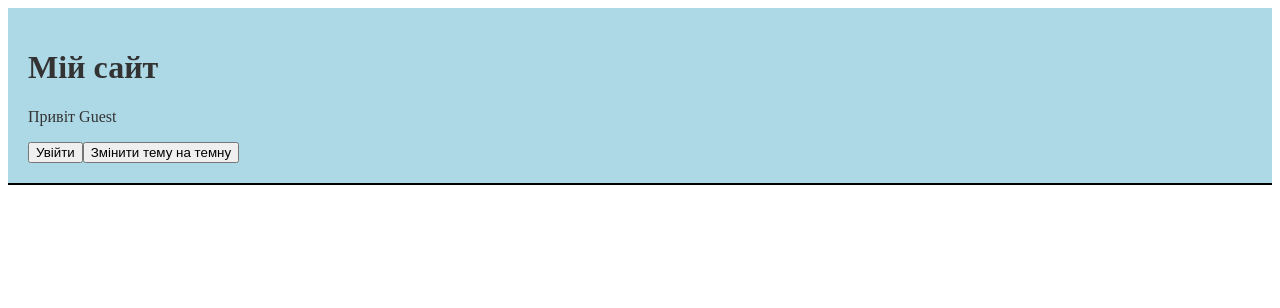
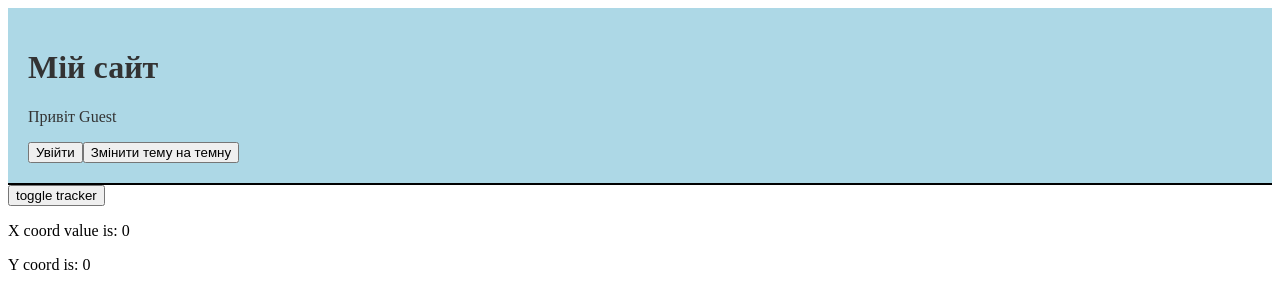
Before and after one commit to fc-fullstack-courses/pfe-2024-1-react-lessons, a React (Vite) app: page / in a window 1280 px wide. Shown: the top 308 px of the page. Built offline with nearby package versions, Linux system fonts and the light colour scheme.

Commit message:
Add useEffect example

```diff
--- a/src/App.jsx
+++ b/src/App.jsx
@@ -2,6 +2,7 @@ import React from 'react';
 import { UserContext, ThemeContext } from './contexts';
 import Header from './components/Header';
 import CONSTANTS from './configs';
+import MouseTracker from './components/MouseTracker';
 
 
 class App extends React.Component {
@@ -15,6 +16,7 @@ class App extends React.Component {
       age: 12,
     },
     theme: CONSTANTS.THEMES.LIGHT_THEME,
+    isTrackerShown: true
   };
 
   handleLogout = () => {
@@ -42,13 +44,20 @@ class App extends React.Component {
     });
   };
 
+  toggleTracker = () => {
+    this.setState({
+      isTrackerShown : !this.state.isTrackerShown
+    })
+  }
+
   render() {
-    const { user, theme } = this.state;
+    const { user, theme, isTrackerShown } = this.state;
     return (
       <UserContext.Provider value={user}>
         <ThemeContext.Provider value={[theme, this.switchTheme]}>
           <Header />
-
+          <button onClick={this.toggleTracker}>toggle tracker</button>
+          {isTrackerShown && <MouseTracker />}
         </ThemeContext.Provider>
       </UserContext.Provider>
     );
--- /dev/null
+++ b/src/components/MouseTracker/index.jsx
@@ -0,0 +1,46 @@
+import React, { useState, useEffect } from 'react';
+
+const MouseTracker = (props) => {
+  const [{ x, y }, setMouseCoordinates] = useState({
+    x: 0,
+    y: 0,
+  });
+
+  const handleChangeCoords = ({ clientX, clientY }) => {
+    setMouseCoordinates({
+      x: clientX,
+      y: clientY,
+    });
+  };
+
+  /*
+    хук для робогти з побічними ефектами.
+    Приймає функцію і повертає undefined
+  */
+  useEffect(function effect() {
+    /*
+      коллбек effect за замовчанням запускається після кожного рендеру
+      тобто є комбінацією componentDidMount + componentDidUpdate
+    */
+    console.log('effect callback');
+    document.addEventListener('mousemove', handleChangeCoords);
+
+    return function effectCleanup () {
+      /*
+        коллбек effectCleanup є аналогом componentWillUnmount, АЛЕ
+        він також запускається перед кожним рендером після першого
+      */
+      console.log('effectCleanup callback');
+      document.removeEventListener('mousemove', handleChangeCoords);
+    }
+  });
+
+  return (
+    <div>
+      <p>X coord value is: {x}</p>
+      <p>Y coord is: {y}</p>
+    </div>
+  );
+}
+
+export default MouseTracker;
```
